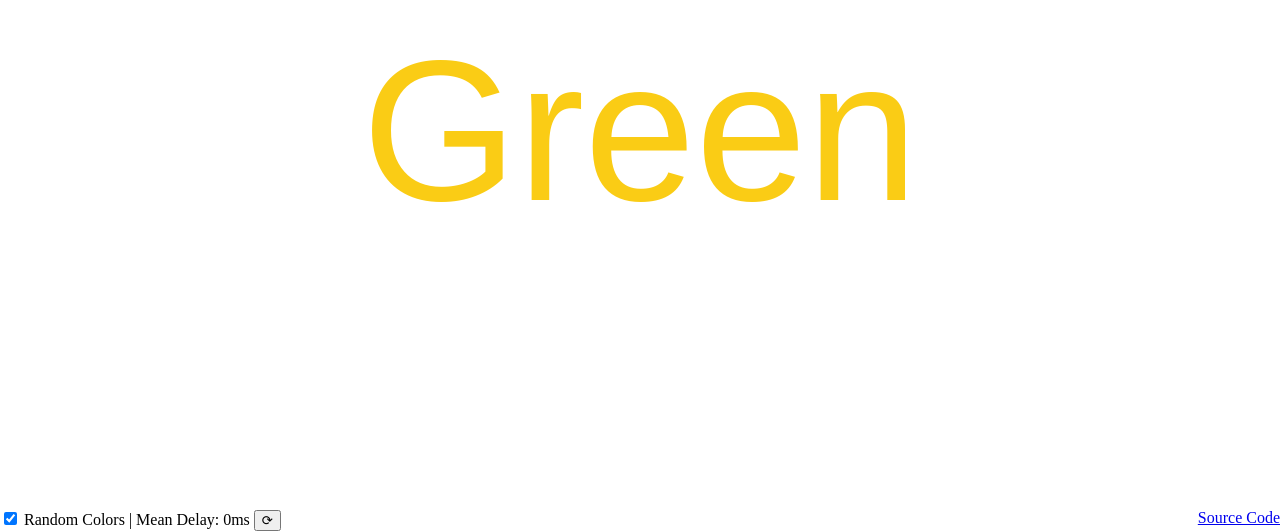
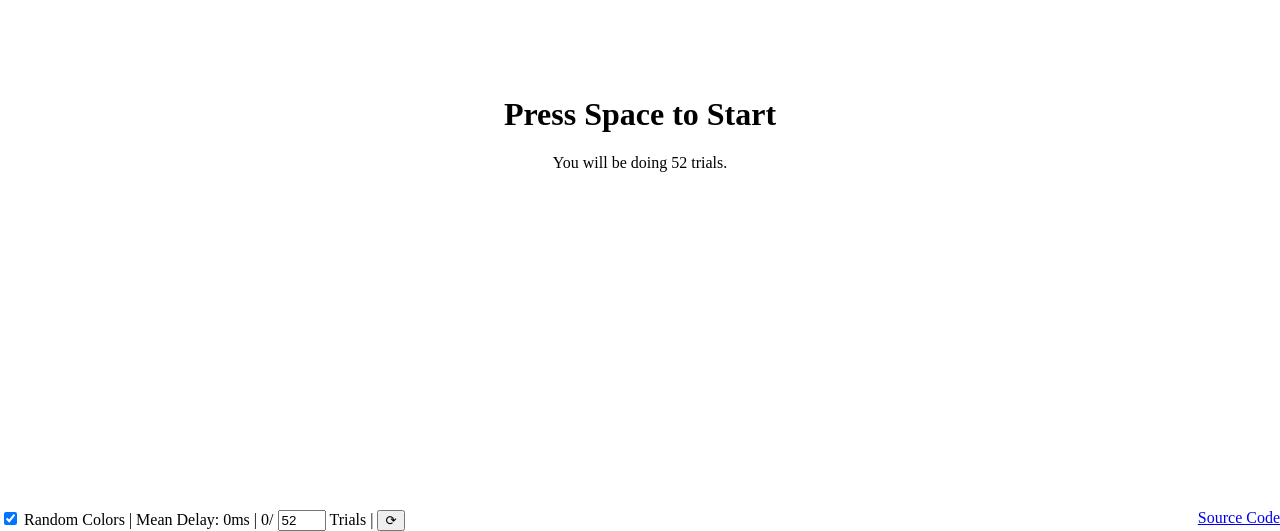
Before and after one commit to connorslade/experimental-connorcode, a Svelte app in the folder stroop-effect/: page / in a window 1280 px wide. Shown: the part 269-800 px from the top of the page. Built offline with nearby package versions, Linux system fonts and the light colour scheme.

Commit message:
Allow setting a number of trials to complete

```diff
--- a/stroop-effect/src/App.svelte
+++ b/stroop-effect/src/App.svelte
@@ -4,13 +4,24 @@
     import { writable, type Writable } from "svelte/store";
 
     let random_colors = true;
+    let desired_trials = 52;
+
+    let active = false;
+    let current = random();
     let history: Writable<number[]> = writable([]);
-
-  let current = random();
     let timestamp = 0;
 
+    function reset() {
+        history.set([]);
+        active = false;
+        timestamp = 0;
+    }
+
     document.addEventListener("keydown", (e) => {
-    if (e.code === "Space") {
+        if (
+            e.code === "Space" &&
+            ($history.length < desired_trials || desired_trials == 0)
+        ) {
             let now = new Date().getTime();
             let delta = now - timestamp;
             if (timestamp !== 0)
@@ -22,32 +33,55 @@
 
             let last_name = current.name;
             while (current.name === last_name) current = random();
+            active = true;
             e.preventDefault();
-    } else if (e.code === "KeyR") {
-      history.set([]);
-    }
+        } else if (e.code === "KeyR") reset();
     });
 </script>
 
 <main>
     <div class="container">
-    <p style:color={random_colors ? current.color : "black"} class="name">
+        {#if !active && desired_trials != 0}
+            <div class="center-text">
+                <h1>Press Space to Start</h1>
+                <p>You will be doing {desired_trials} trials.</p>
+            </div>
+        {:else if $history.length < desired_trials || desired_trials == 0}
+            <p
+                style:color={random_colors ? current.color : "black"}
+                class="name"
+            >
                 {current.name}
             </p>
+        {:else}
+            <div class="center-text">
+                <h1>Finished!</h1>
+                <p>
+                    You averaged a delay of {Math.round(mean($history) ?? 0)}ms
+                    over {$history.length} trials.
+                </p>
+            </div>
+        {/if}
     </div>
 
     <div class="footer">
         <div>
-      <input type="checkbox" id="a" bind:checked={random_colors} />
-      <label for="a">Random Colors</label>
+            <input type="checkbox" bind:checked={random_colors} />
+            <p>Random Colors</p>
 
             <p>|</p>
             <p>Mean Delay: {Math.round(mean($history) ?? 0)}ms</p>
-      <button
-        on:click={() => {
-          history.set([]);
-        }}>⟳</button
-      >
+            <p>|</p>
+            <p>{$history.length}/</p>
+            <input
+                type="number"
+                bind:value={desired_trials}
+                style:width="3em"
+                min="0"
+            />
+            <p>Trials</p>
+            <p>|</p>
+            <button on:click={reset}>⟳</button>
         </div>
 
         <a
@@ -82,4 +116,8 @@
     .footer > div > * {
         display: inline;
     }
+
+    .center-text {
+        text-align: center;
+    }
 </style>
```
Lines whose indentation alone changed are shown as unchanged.
